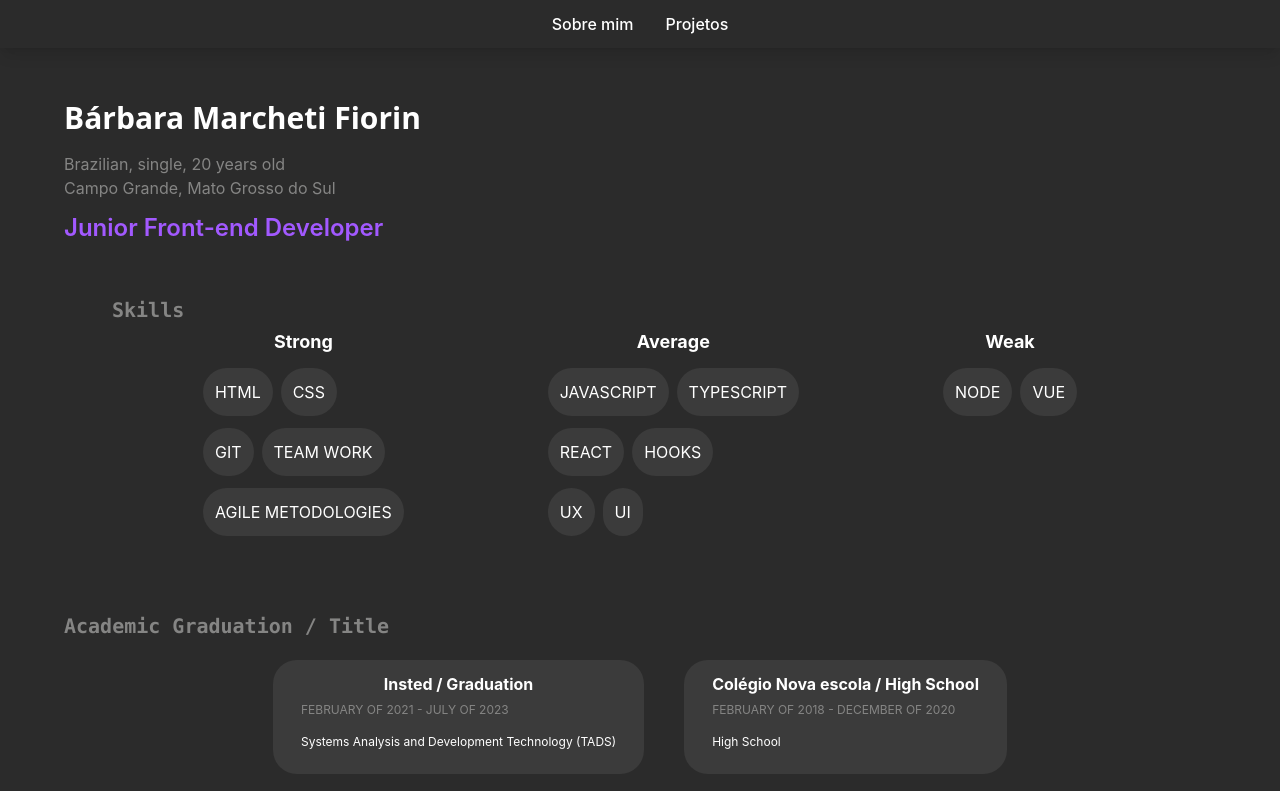
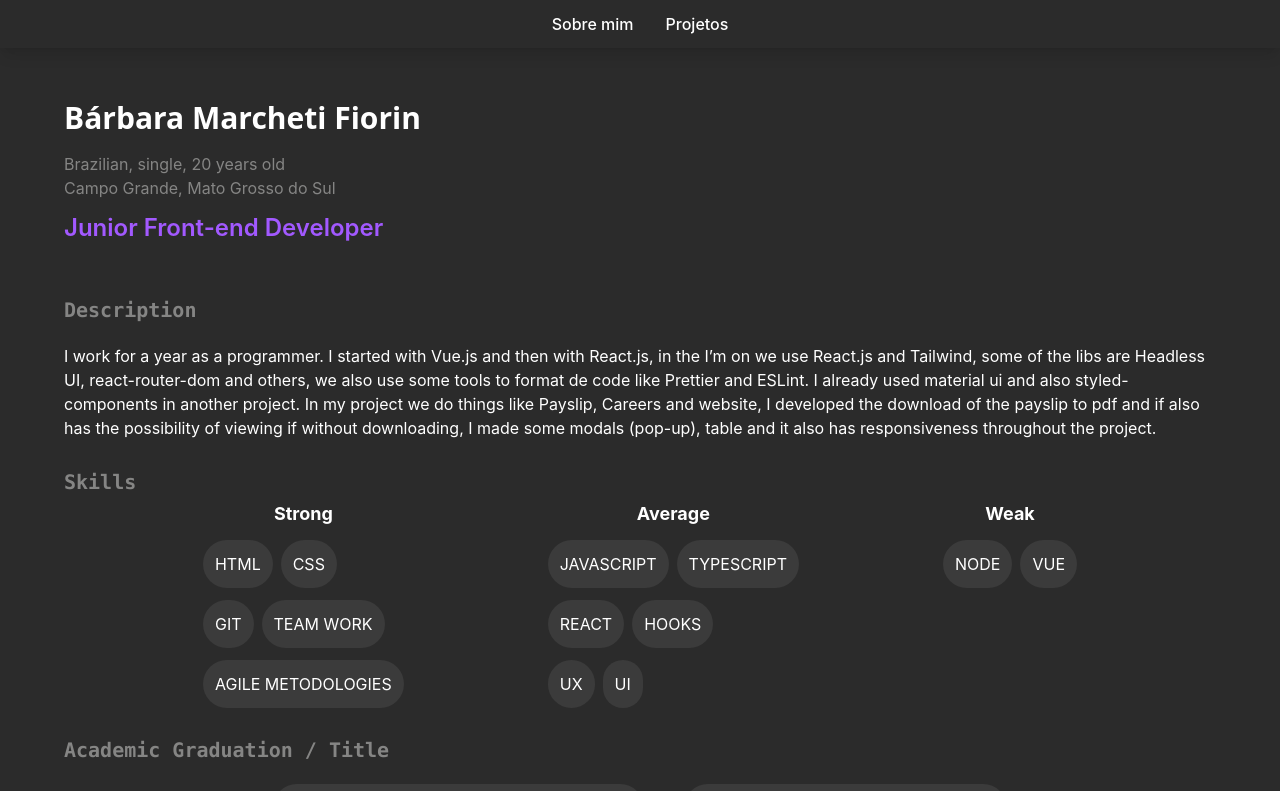
Before and after one commit to bamarcheti/my-resume, a React (Create React App) app: page /#/sobre-mim in a window 1280 px wide. Shown: the top 791 px of the page. Built offline with nearby package versions, Linux system fonts and the light colour scheme.

Commit message:
criando componente Description

```diff
--- /dev/null
+++ b/src/modules/About/components/Description.tsx
@@ -0,0 +1,24 @@
+import Subtitle from '../../../components/Title/Subtitle';
+
+const Description = () => {
+  return (
+    <div className="flex flex-col">
+      <div className="flex flex-col justify-between items-start">
+        <Subtitle subtitle="Description" />
+      </div>
+      <div className="flex flex-col gap-10 pt-4">
+        <p className="font-normal text-white text-left">
+          I work for a year as a programmer. I started with Vue.js and then with React.js, in the
+          I’m on we use React.js and Tailwind, some of the libs are Headless UI, react-router-dom
+          and others, we also use some tools to format de code like Prettier and ESLint. I already
+          used material ui and also styled-components in another project. In my project we do things
+          like Payslip, Careers and website, I developed the download of the payslip to pdf and if
+          also has the possibility of viewing if without downloading, I made some modals (pop-up),
+          table and it also has responsiveness throughout the project.
+        </p>
+      </div>
+    </div>
+  );
+};
+
+export default Description;
--- a/src/modules/About/index.tsx
+++ b/src/modules/About/index.tsx
@@ -1,5 +1,6 @@
 import MainTitle from '../../components/Title/MainTitle';
 import AcademicGraduation from './components/AcademicGraduation';
+import Description from './components/Description';
 import Experience from './components/Experience';
 import ExtraQualifications from './components/ExtraQualifications';
 import Links from './components/Links';
@@ -18,7 +19,10 @@ const About = () => {
           <p className="font-semibold text-2xl text-[#A259FF]">Junior Front-end Developer</p>
         </div>
       </div>
-      <div className="m-12">
+      <div className="mt-12">
+        <Description />
+      </div>
+      <div className="mt-6">
         <Skills />
       </div>
       <div className="mt-6">
```
